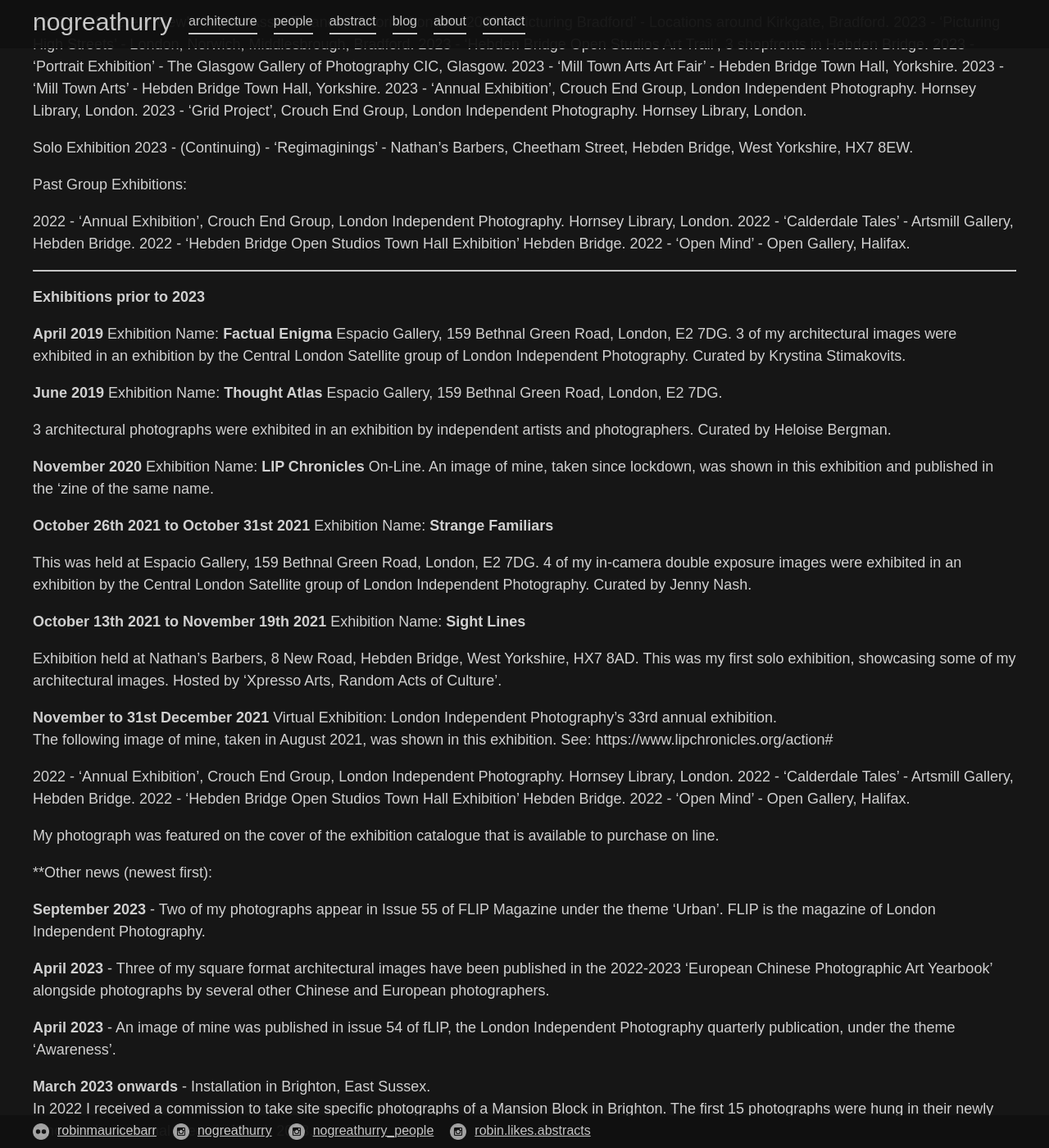
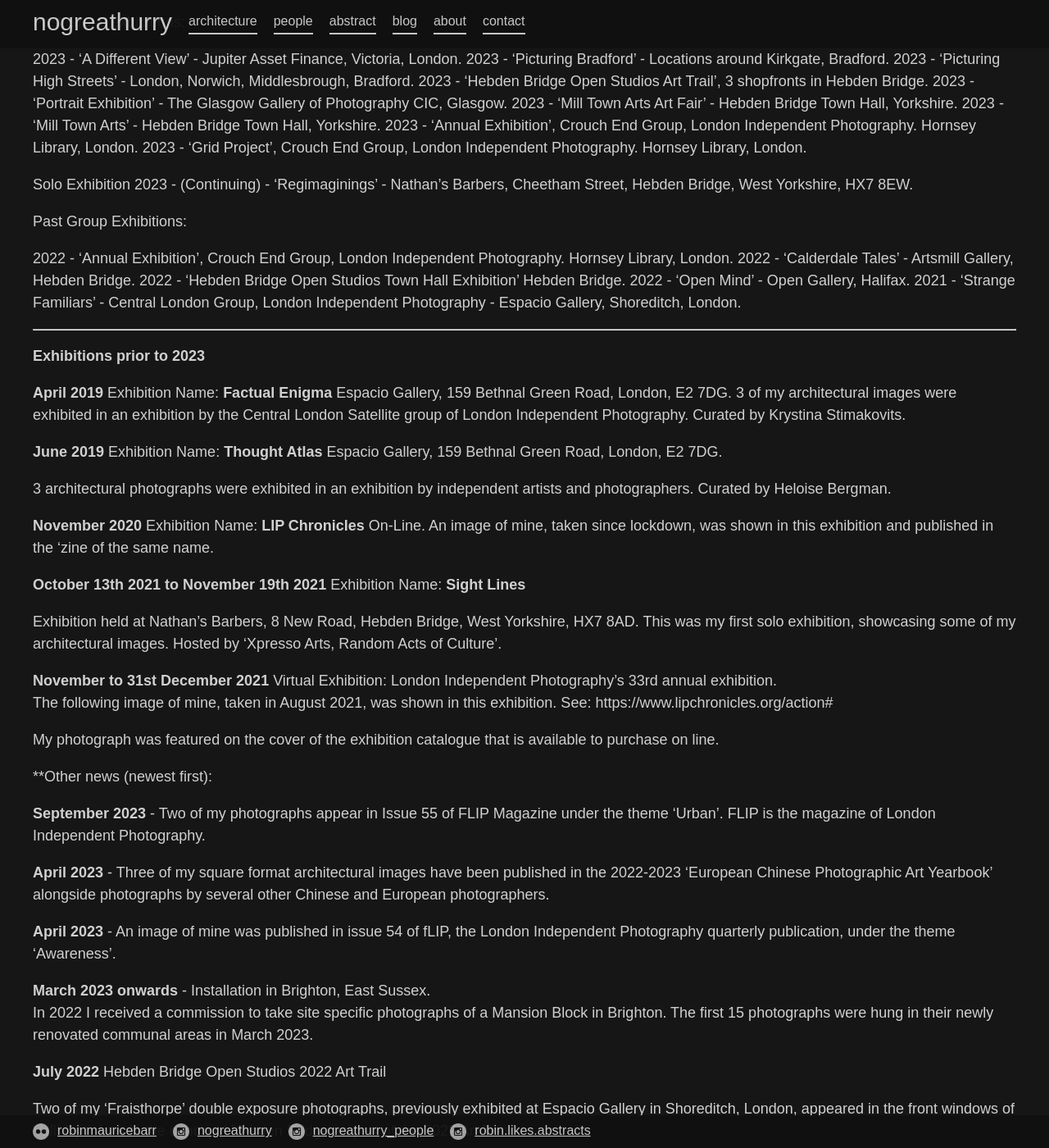
Before and after one commit to 987poiuytrewq/nogreathurry, a Jekyll site: the page built from blog.md, in a window 1280 px wide and 1400 px high, scrolled down 453 px. Shown: the whole window at 82% size. Built offline with Jekyll 4.4.1, drawn with Linux system fonts in a browser that asks for light colours; some of the changed text lies outside the part shown.

Commit message:
Updated Blog

```diff
--- a/blog.md
+++ b/blog.md
@@ -40,7 +44,7 @@ Past Group Exhibitions:
 2022 - 'Calderdale Tales' - Artsmill Gallery, Hebden Bridge.
 2022 - 'Hebden Bridge Open Studios Town Hall Exhibition' Hebden Bridge.
 2022 - 'Open Mind' - Open Gallery, Halifax.
-
+2021 - 'Strange Familiars' - Central London Group, London Independent Photography - Espacio Gallery, Shoreditch, London.
 
 
 
@@ -64,11 +68,7 @@ Exhibition Name: **LIP Chronicles**
 On-Line.
 An image of mine, taken since lockdown, was shown in this exhibition and published in the 'zine of the same name.
 
-**October 26th 2021 to October 31st 2021**
-Exhibition Name: **Strange Familiars**
 
-This was held at Espacio Gallery, 159 Bethnal Green Road, London, E2 7DG.
-4 of my in-camera double exposure images were exhibited in an exhibition by the Central London Satellite group of London Independent Photography. Curated by Jenny Nash.
 
 **October 13th 2021 to November 19th 2021**
 Exhibition Name: **Sight Lines**
@@ -80,10 +80,6 @@ This was my first solo exhibition, showcasing some of my architectural images. H
 Virtual Exhibition: London Independent Photography's 33rd annual exhibition.
 The following image of mine, taken in August 2021, was shown in this exhibition. See: https://www.lipchronicles.org/action#
 
-2022 - 'Annual Exhibition', Crouch End Group, London Independent Photography. Hornsey Library, London.
-2022 - 'Calderdale Tales' - Artsmill Gallery, Hebden Bridge.
-2022 - 'Hebden Bridge Open Studios Town Hall Exhibition' Hebden Bridge.
-2022 - 'Open Mind' - Open Gallery, Halifax.
 
 
 My photograph was featured on the cover of the exhibition catalogue that is available to purchase on line.
```
Also changed, not shown: other parts of blog.md (+4 -0 lines).
